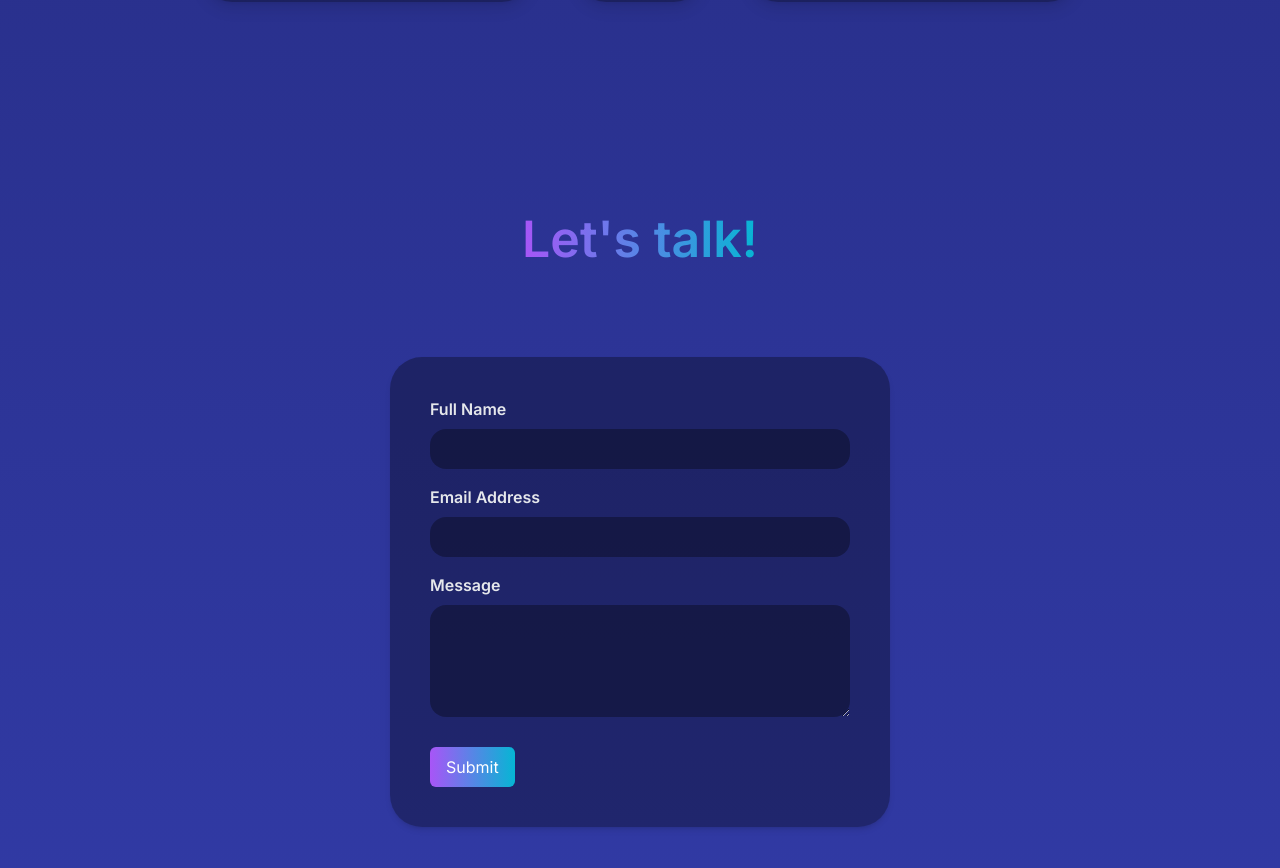
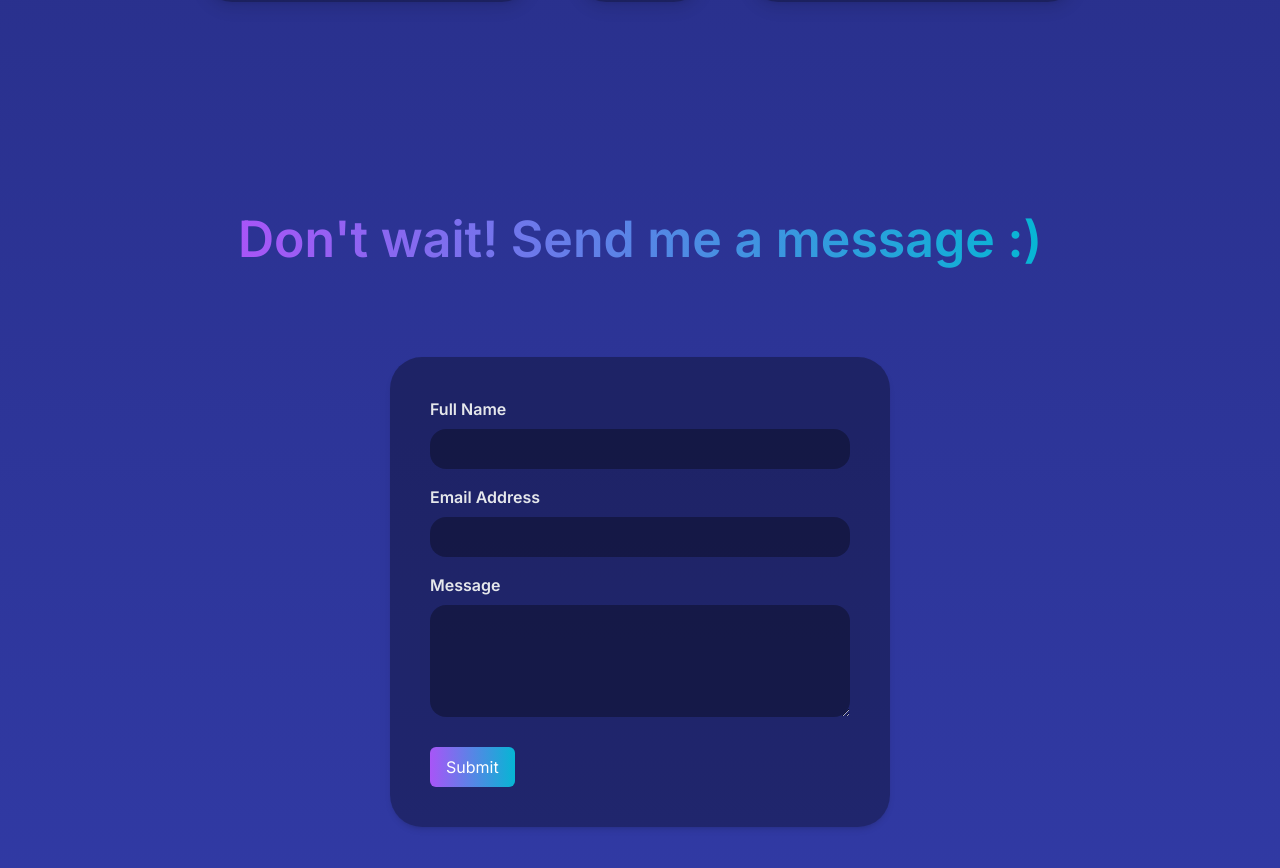
Before and after one commit to MiaN11579/Portfolio, a Next.js app: page / in a window 1280 px wide. Shown: the part 4967-5835 px from the top of the page. Built offline with nearby package versions, Linux system fonts and the light colour scheme; a web font is replaced by a local one.

Commit message:
Test fix mobile view

```diff
--- a/app/globals.css
+++ b/app/globals.css
@@ -74,6 +74,13 @@
   padding-right: 10rem;
 }
 
+@media screen and (max-width: 600px) {
+  .page-padding {
+    padding-left: 4rem;
+    padding-right: 4rem;
+  }
+}
+
 .bg-gradient-to-b{
   background-image: linear-gradient(to bottom, var(--tw-gradient-stops));
 }
@@ -121,6 +128,16 @@
   border: 10px solid #313aa5;
   width: 400px;
   height: 400px;
+}
+
+@media screen and (max-width: 600px) {
+  .avatar-wrapper {
+    border-radius: 50%;
+    overflow: hidden;
+    border: 10px solid #313aa5;
+    width: 300px;
+    height: 300px;
+  }
 }
 
 .avatar-image{
--- a/app/page.tsx
+++ b/app/page.tsx
@@ -1,4 +1,4 @@
-import ContactForm from '@/components/main/ContactForm';
+import Contact from '@/components/main/Contact';
 import Experience from '@/components/main/Experience';
 import { Hero } from '@/components/main/Hero'
 import Projects from '@/components/main/Projects';
@@ -12,7 +12,7 @@ export default function Home() {
         <Experience />
         <Skills />
         <Projects />
-        <ContactForm />
+        <Contact />
       </div>
     </main>
   );
--- a/components/main/Avatar.tsx
+++ b/components/main/Avatar.tsx
@@ -17,7 +17,7 @@ const Avatar = ({ src, alt, size } : AvatarProps) => {
               width={0}
               height={0}
               sizes="100vw"
-              style={{ width: '100%', height: 'auto' }}
+              style={{ width: '100%'}}
               className='avatar-image w-full object-cover'
           />
       </div>
--- /dev/null
+++ b/components/main/Contact.tsx
@@ -0,0 +1,25 @@
+// components/ContactForm.js
+"use client"
+
+import React, { useState } from 'react';
+import { slideInFromBottom, slideInFromTop } from '@/utils/motion'
+import { motion } from 'framer-motion'
+import { useInView } from 'react-intersection-observer'
+import ContactForm from '../sub/ContactForm';
+
+
+const Contact = () => {
+
+  return (
+    <div
+      className='flex flex-col items-center justify-center page-padding z-40 pb-10' id='contact'
+    >
+      <h1 className='text-[50px] font-semibold text-transparent bg-clip-text bg-gradient-to-r from-purple-500 to-cyan-500 py-20'>
+        Don&apos;t wait! Send me a message :)
+      </h1>
+      <ContactForm />
+    </div>
+  );
+};
+
+export default Contact;
--- a/components/main/ContactForm.tsx
+++ /dev/null
@@ -1,107 +0,0 @@
-// components/ContactForm.js
-"use client"
-
-import React, { useState } from 'react';
-import { slideInFromBottom, slideInFromTop } from '@/utils/motion'
-import { motion } from 'framer-motion'
-import { useInView } from 'react-intersection-observer'
-
-
-const ContactForm = () => {
-  const { ref, inView } = useInView({
-    triggerOnce: true
-  })
-  const [fullName, setFullName] = useState('');
-  const [email, setEmail] = useState('');
-  const [message, setMessage] = useState('');
-  const [submitting, setSubmitting] = useState(false);
-
-
-  const handleSubmit = async (e: { preventDefault: () => void; }) => {
-    e.preventDefault();
-    setSubmitting(true);
-    // Add your form submission logic here
-    console.log('Form submitted:', { fullName, email, message });
-    // You can send the form data to your server or perform other actions
-
-    try {
-      const response = await fetch('/api/submitForm', {
-        method: 'POST',
-        headers: {
-          'Content-Type': 'application/json',
-        },
-        body: JSON.stringify({ fullName, email, message }),
-      });
-
-      if (response.ok) {
-        console.log('Form submitted successfully!');
-        // Handle any success actions or UI updates here
-      } else {
-        console.error('Error submitting form:', response.statusText);
-        // Handle any error actions or UI updates here
-      }
-    } catch (error) {
-      console.error('Error submitting form:', error);
-      // Handle any error actions or UI updates here
-    } finally {
-      setSubmitting(false);
-    }
-  };
-
-  return (
-    <motion.div
-      initial="hidden"
-      animate={"visible"}
-      className='flex flex-col items-center justify-center page-padding z-40 pb-10' id='contact'
-    >
-      <motion.div
-        variants={slideInFromTop(0.25)}
-      >
-        <h1 className='text-[50px] font-semibold text-transparent bg-clip-text bg-gradient-to-r from-purple-500 to-cyan-500 py-20'>
-          Let&apos;s talk!
-        </h1>
-      </motion.div>
-      <form className="contact-form shadow-md rounded-md px-10 py-10 mb-20" onSubmit={handleSubmit}>
-        <div className="mb-4">
-          <label htmlFor="fullName" className="block text-gray-200 font-semibold mb-2">Full Name</label>
-          <input
-            type="text"
-            id="fullName"
-            name="fullName"
-            value={fullName}
-            onChange={(e) => setFullName(e.target.value)}
-            className="contact-input w-full p-2"
-            required
-          />
-        </div>
-        <div className="mb-4">
-          <label htmlFor="email" className="block text-gray-200 font-semibold mb-2">Email Address</label>
-          <input
-            type="email"
-            id="email"
-            name="email"
-            value={email}
-            onChange={(e) => setEmail(e.target.value)}
-            className="contact-input w-full p-2"
-            required
-          />
-        </div>
-        <div className="mb-4">
-          <label htmlFor="message" className="block text-gray-200 font-semibold mb-2">Message</label>
-          <textarea
-            id="message"
-            name="message"
-            value={message}
-            onChange={(e) => setMessage(e.target.value)}
-            rows={4}
-            className="contact-input w-full p-2 mb-2"
-            required
-          />
-        </div>
-        <button type="submit" className="bg-gradient-to-r from-purple-500 to-cyan-500 text-white py-2 px-4 rounded-md">{submitting ? 'Submitting...' : 'Submit'}</button>
-      </form>
-    </motion.div>
-  );
-};
-
-export default ContactForm;
--- a/components/main/Projects.tsx
+++ b/components/main/Projects.tsx
@@ -65,7 +65,7 @@ const Projects = () => {
                         link='https://walkerneo.itch.io/owlets-adventure'
                         github='https://github.com/MiaN11579/Owlet-Adventure'
                         src="/owl_adventure.png"
-                        title="Owlet's Adventure - 2D Platformer Game"
+                        title="Owlet's Adventure - 2D Platformer"
                         description="A simple platformer with pixel art style made with Godot. This is my first game project ever so it's not perfect, but I'm proud of it nonetheless!"
                     />
                 </div>
--- /dev/null
+++ b/components/sub/ContactForm.tsx
@@ -0,0 +1,101 @@
+"use client"
+
+import React, { useState } from 'react';
+import { slideInFromBottom, slideInFromTop } from '@/utils/motion'
+import { motion } from 'framer-motion'
+import { useInView } from 'react-intersection-observer'
+
+type Props = {}
+
+function ContactForm({ }: Props) {
+    const { ref, inView } = useInView({
+        triggerOnce: true
+    })
+    const [fullName, setFullName] = useState('');
+    const [email, setEmail] = useState('');
+    const [message, setMessage] = useState('');
+    const [submitting, setSubmitting] = useState(false);
+
+
+    const handleSubmit = async (e: { preventDefault: () => void; }) => {
+        e.preventDefault();
+        setSubmitting(true);
+        // Add your form submission logic here
+        console.log('Form submitted:', { fullName, email, message });
+        // You can send the form data to your server or perform other actions
+
+        try {
+            const response = await fetch('/api/submitForm', {
+                method: 'POST',
+                headers: {
+                    'Content-Type': 'application/json',
+                },
+                body: JSON.stringify({ fullName, email, message }),
+            });
+
+            if (response.ok) {
+                console.log('Form submitted successfully!');
+                // Handle any success actions or UI updates here
+            } else {
+                console.error('Error submitting form:', response.statusText);
+                // Handle any error actions or UI updates here
+            }
+        } catch (error) {
+            console.error('Error submitting form:', error);
+            // Handle any error actions or UI updates here
+        } finally {
+            setSubmitting(false);
+        }
+    };
+
+    return (
+        <motion.div
+        ref={ref}
+        initial="hidden"
+        animate={inView ? "visible" : "hidden"}
+        variants={slideInFromBottom(0.25)}
+        >
+        <form className="contact-form shadow-md rounded-md px-10 py-10 mb-20" onSubmit={handleSubmit}>
+            <div className="mb-4">
+                <label htmlFor="fullName" className="block text-gray-200 font-semibold mb-2">Full Name</label>
+                <input
+                    type="text"
+                    id="fullName"
+                    name="fullName"
+                    value={fullName}
+                    onChange={(e) => setFullName(e.target.value)}
+                    className="contact-input w-full p-2"
+                    required
+                />
+            </div>
+            <div className="mb-4">
+                <label htmlFor="email" className="block text-gray-200 font-semibold mb-2">Email Address</label>
+                <input
+                    type="email"
+                    id="email"
+                    name="email"
+                    value={email}
+                    onChange={(e) => setEmail(e.target.value)}
+                    className="contact-input w-full p-2"
+                    required
+                />
+            </div>
+            <div className="mb-4">
+                <label htmlFor="message" className="block text-gray-200 font-semibold mb-2">Message</label>
+                <textarea
+                    id="message"
+                    name="message"
+                    value={message}
+                    onChange={(e) => setMessage(e.target.value)}
+                    rows={4}
+                    className="contact-input w-full p-2 mb-2"
+                    required
+                />
+            </div>
+            <button type="submit" className="bg-gradient-to-r from-purple-500 to-cyan-500 text-white py-2 px-4 rounded-md">{submitting ? 'Submitting...' : 'Submit'}</button>
+        </form>
+        </motion.div>
+    );
+};
+
+export default ContactForm
```
Also changed, not shown: components/sub/HeroContent.tsx (+4 -4 lines), public/avatar.jpg.
